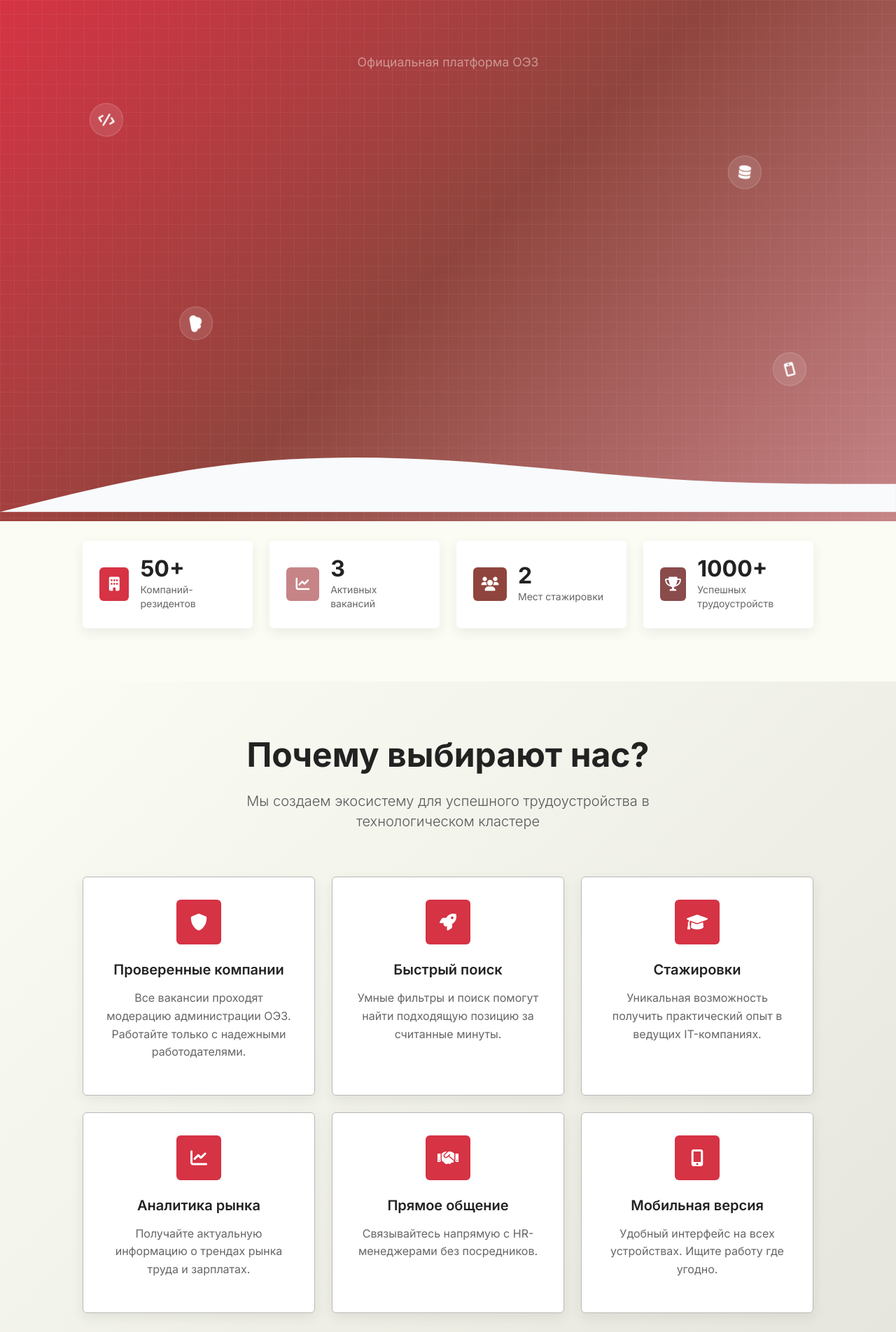
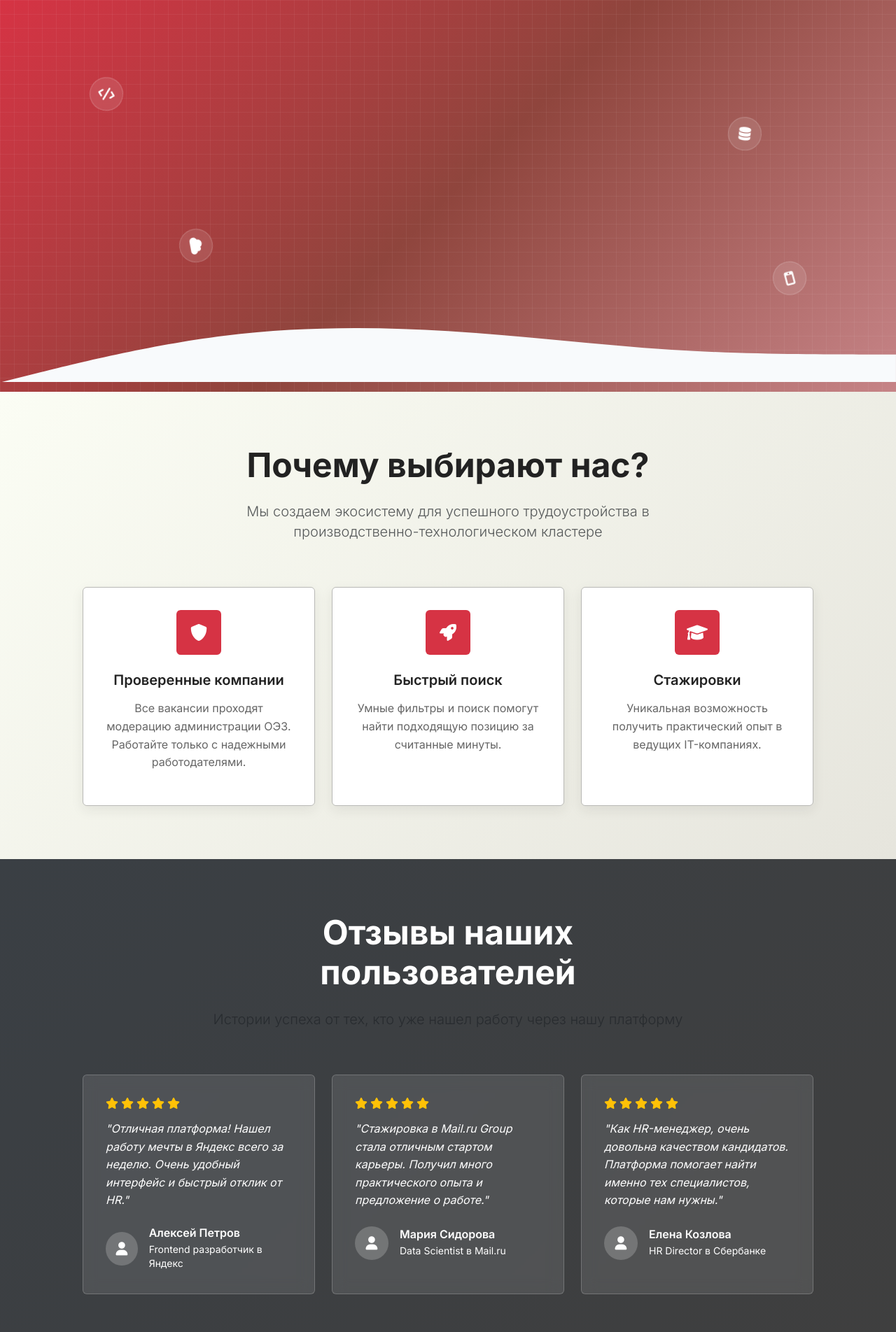
Before and after one commit to PieceOfBulka/hr_platform, a Django app: page / in a window 1280 px wide. Shown: the part 121-2025 px from the top of the page at 70% size. Run offline with Django 4.2, Linux system fonts and the light colour scheme; data comes from the database, SQL or seed files in the repository; parts of the project's set-up code (start-up, migrations or seed data) failed here and were passed over.

Commit message:
Updated main page design

```diff
--- a/templates/catalog/index.html
+++ b/templates/catalog/index.html
@@ -2,6 +2,84 @@
 {% load static %}
 
 {% block title %}Главная - HR Платформа{% endblock %}
+
+{% block extra_head %}
+<!-- Подключаем Tailwind и Font Awesome -->
+<script src="https://cdn.tailwindcss.com"></script>
+<link rel="stylesheet" href="https://cdnjs.cloudflare.com/ajax/libs/font-awesome/6.4.0/css/all.min.css">
+<style>
+    .animate-gradient {
+        background: linear-gradient(90deg, #ff416c, #ff4b2b, #ffbb00);
+        background-size: 200% auto;
+        animation: gradient-move 4s ease infinite;
+        -webkit-background-clip: text;
+        -webkit-text-fill-color: transparent;
+    }
+    @keyframes gradient-move {
+        0% { background-position: 0% 50%; }
+        50% { background-position: 100% 50%; }
+        100% { background-position: 0% 50%; }
+    }
+
+    .underline-slide {
+        position: relative;
+        display: inline-block;
+    }
+    .underline-slide::after {
+        content: '';
+        position: absolute;
+        left: 0;
+        bottom: -4px;
+        width: 0;
+        height: 3px;
+        background: linear-gradient(90deg, #ff416c, #ffbb00);
+        transition: width 0.6s ease;
+    }
+    .underline-slide:hover::after {
+        width: 100%;
+    }
+
+    .fade-in-up {
+        opacity: 0;
+        transform: translateY(20px);
+        animation: fadeInUp 1s forwards;
+    }
+    @keyframes fadeInUp {
+        to {
+            opacity: 1;
+            transform: translateY(0);
+        }
+    }
+
+    .floating-icon {
+        position: absolute;
+        font-size: 2rem;
+        color: #ffffffaa;
+        animation: float 6s ease-in-out infinite;
+    }
+    @keyframes float {
+        0%, 100% { transform: translateY(0); }
+        50% { transform: translateY(-15px); }
+    }
+
+    .hero-section-modern {
+        position: relative;
+        overflow: hidden;
+        background: #1e293b;
+        color: white;
+    }
+    .hero-wave svg {
+        display: block;
+        width: 100%;
+        height: 120px;
+    }
+    .hero-background {
+        position: absolute;
+        inset: 0;
+        z-index: 0;
+    }
+</style>
+{% endblock %}
 
 {% block content %}
 <!-- Hero Section -->
@@ -23,51 +101,29 @@
             </div>
         </div>
     </div>
-    <div class="container">
-        <div class="row align-items-center min-vh-50">
-            <div class="col-lg-8 mx-auto text-center text-white">
-                <div class="hero-badge mb-4">
-                    <div class="technopolis-logo mb-3">
-                        <h2 class="text-white fw-bold mb-0">ТЕХНОПОЛИС МОСКВА</h2>
-                        <div class="logo-subtitle text-white-50">Официальная платформа ОЭЗ</div>
+    <div class="container mx-auto px-4 relative z-10 flex items-center justify-center min-h-screen">
+      <div class="text-center max-w-3xl">
+        <div class="mb-6 fade-in-up">
+          <h2 class="text-3xl font-bold">ТЕХНОПОЛИС МОСКВА</h2>
+          <div class="inline-flex items-center bg-white/20 text-white px-4 py-2 rounded-full mt-4 fade-in-up" style="transition-delay: 0.2s;">
+            <i class="fas fa-star mr-2"></i>
+            Твой помощник в поиске работы
           </div>
-                    <span class="badge bg-white bg-opacity-20 px-3 py-2 rounded-pill">
-                        <i class="fas fa-star me-2"></i>Платформа для карьеры в IT
-                    </span>
         </div>
-                <h1 class="display-3 fw-bold mb-4">
-                    Карьера в технологическом
-                    <span class="hero-gradient-text">кластере Москвы</span>
+
+        <h1 class="text-5xl md:text-6xl font-extrabold leading-tight mb-6 fade-in-up" style="transition-delay: 0.4s;">
+          Карьера в инновационном <span class="animate-gradient underline-slide">кластере</span>
         </h1>
-                <p class="lead mb-5 text-white-50">
-                    Платформа для поиска работы и стажировок в ОЭЗ «Технополис Москва»
+
+        <p class="text-lg md:text-xl text-white/60 mb-8 fade-in-up" style="transition-delay: 0.6s;">
+          Платформа для поиска вакансий и стажировок в ОЭЗ «Технополис Москва»
         </p>
-                <div class="d-flex flex-column flex-sm-row gap-3 justify-content-center mb-5">
-                    <a class="btn btn-light btn-lg px-5 py-3 rounded-pill shadow-lg" href="{% url 'catalog:vacancies' %}">
-                        <i class="fas fa-briefcase me-2"></i>
+
+        <div class="flex flex-col sm:flex-row justify-center gap-4 mb-10 fade-in-up" style="transition-delay: 0.8s;">
+          <a href="{% url 'catalog:vacancies' %}" class="bg-white text-gray-900 font-semibold px-6 py-3 rounded-full flex items-center hover:bg-gray-100 transition shadow-lg">
+            <i class="fas fa-briefcase mr-2"></i>
             Найти вакансию
           </a>
-                    <a class="btn btn-outline-light btn-lg px-5 py-3 rounded-pill" href="{% url 'catalog:internships' %}">
-                        <i class="fas fa-graduation-cap me-2"></i>
-                        Разместить стажировку
-                    </a>
-                </div>
-                <div class="hero-stats">
-                    <div class="row text-center">
-                        <div class="col-4">
-                            <div class="stat-number text-white fw-bold">500+</div>
-                            <div class="stat-label text-white-50 small">Компаний</div>
-                        </div>
-                        <div class="col-4">
-                            <div class="stat-number text-white fw-bold">1000+</div>
-                            <div class="stat-label text-white-50 small">Вакансий</div>
-                        </div>
-                        <div class="col-4">
-                            <div class="stat-number text-white fw-bold">200+</div>
-                            <div class="stat-label text-white-50 small">Стажировок</div>
-                        </div>
-                    </div>
-                </div>
         </div>
       </div>
     </div>
@@ -78,65 +134,13 @@
     </div>
 </section>
 
-<!-- Stats Section -->
-<section class="stats-section py-5">
-    <div class="container">
-        <div class="row g-4">
-            <div class="col-lg-3 col-md-6">
-                <div class="stats-card">
-                    <div class="stats-icon bg-gradient-primary">
-                        <i class="fas fa-building"></i>
-                    </div>
-                    <div class="stats-content">
-                        <div class="stats-number">50+</div>
-                        <div class="stats-label">Компаний-резидентов</div>
-                    </div>
-                </div>
-            </div>
-            <div class="col-lg-3 col-md-6">
-                <div class="stats-card">
-                    <div class="stats-icon bg-gradient-info">
-                        <i class="fas fa-chart-line"></i>
-                    </div>
-                    <div class="stats-content">
-                        <div class="stats-number">{{ recent_vacancies|length }}</div>
-                        <div class="stats-label">Активных вакансий</div>
-                    </div>
-                </div>
-            </div>
-            <div class="col-lg-3 col-md-6">
-                <div class="stats-card">
-                    <div class="stats-icon bg-gradient-success">
-                        <i class="fas fa-users"></i>
-                    </div>
-                    <div class="stats-content">
-                        <div class="stats-number">{{ recent_internships|length }}</div>
-                        <div class="stats-label">Мест стажировки</div>
-                    </div>
-                </div>
-            </div>
-            <div class="col-lg-3 col-md-6">
-                <div class="stats-card">
-                    <div class="stats-icon bg-gradient-warning">
-                        <i class="fas fa-trophy"></i>
-                    </div>
-                    <div class="stats-content">
-                        <div class="stats-number">1000+</div>
-                        <div class="stats-label">Успешных трудоустройств</div>
-                    </div>
-                </div>
-            </div>
-        </div>
-    </div>
-</section>
-
 <!-- Features Section -->
 <section class="features-section py-5 bg-light">
     <div class="container">
         <div class="row text-center mb-5">
             <div class="col-lg-8 mx-auto">
                 <h2 class="display-5 fw-bold mb-4">Почему выбирают нас?</h2>
-                <p class="lead text-muted">Мы создаем экосистему для успешного трудоустройства в технологическом кластере</p>
+                <p class="lead text-muted">Мы создаем экосистему для успешного трудоустройства в производственно-технологическом кластере</p>
             </div>
         </div>
         <div class="row g-4">
@@ -167,33 +171,6 @@
                     <p class="feature-description">Уникальная возможность получить практический опыт в ведущих IT-компаниях.</p>
                 </div>
             </div>
-            <div class="col-lg-4 col-md-6">
-                <div class="feature-card h-100">
-                    <div class="feature-icon">
-                        <i class="fas fa-chart-line"></i>
-                    </div>
-                    <h4 class="feature-title">Аналитика рынка</h4>
-                    <p class="feature-description">Получайте актуальную информацию о трендах рынка труда и зарплатах.</p>
-                </div>
-            </div>
-            <div class="col-lg-4 col-md-6">
-                <div class="feature-card h-100">
-                    <div class="feature-icon">
-                        <i class="fas fa-handshake"></i>
-                    </div>
-                    <h4 class="feature-title">Прямое общение</h4>
-                    <p class="feature-description">Связывайтесь напрямую с HR-менеджерами без посредников.</p>
-                </div>
-            </div>
-            <div class="col-lg-4 col-md-6">
-                <div class="feature-card h-100">
-                    <div class="feature-icon">
-                        <i class="fas fa-mobile-alt"></i>
-                    </div>
-                    <h4 class="feature-title">Мобильная версия</h4>
-                    <p class="feature-description">Удобный интерфейс на всех устройствах. Ищите работу где угодно.</p>
-                </div>
-            </div>
         </div>
     </div>
 </section>
@@ -203,8 +180,8 @@
     <div class="container">
         <div class="row text-center mb-5">
             <div class="col-lg-8 mx-auto">
-                <h2 class="display-5 fw-bold mb-4">Отзывы наших пользователей</h2>
-                <p class="lead text-muted">Истории успеха от тех, кто уже нашел работу через нашу платформу</p>
+                <h2 class="display-5 fw-bold mb-4" style="color: #ffffff;">Отзывы наших пользователей</h2>
+                <p class="lead text-muted" style="color: #ffffff;">Истории успеха от тех, кто уже нашел работу через нашу платформу</p>
             </div>
         </div>
         <div class="row g-4">
@@ -346,9 +323,9 @@
                                             Москва
                                         </div>
                                         {% if vacancy.salary_min and vacancy.salary_max %}
-                                        <div class="vacancy-salary">
-                                            <i class="fas fa-ruble-sign"></i>
-                                            {{ vacancy.salary_min|floatformat:0 }} - {{ vacancy.salary_max|floatformat:0 }} ₽
+                                        <div class="vacancy-salary text-success">
+                                            <i class="fas fa-ruble-sign me-1"></i>
+                                            {{ vacancy.salary_min|floatformat:0 }} – {{ vacancy.salary_max|floatformat:0 }} ₽
                                         </div>
                                         {% endif %}
                                     </div>
```
Lines whose indentation alone changed are shown as unchanged.
